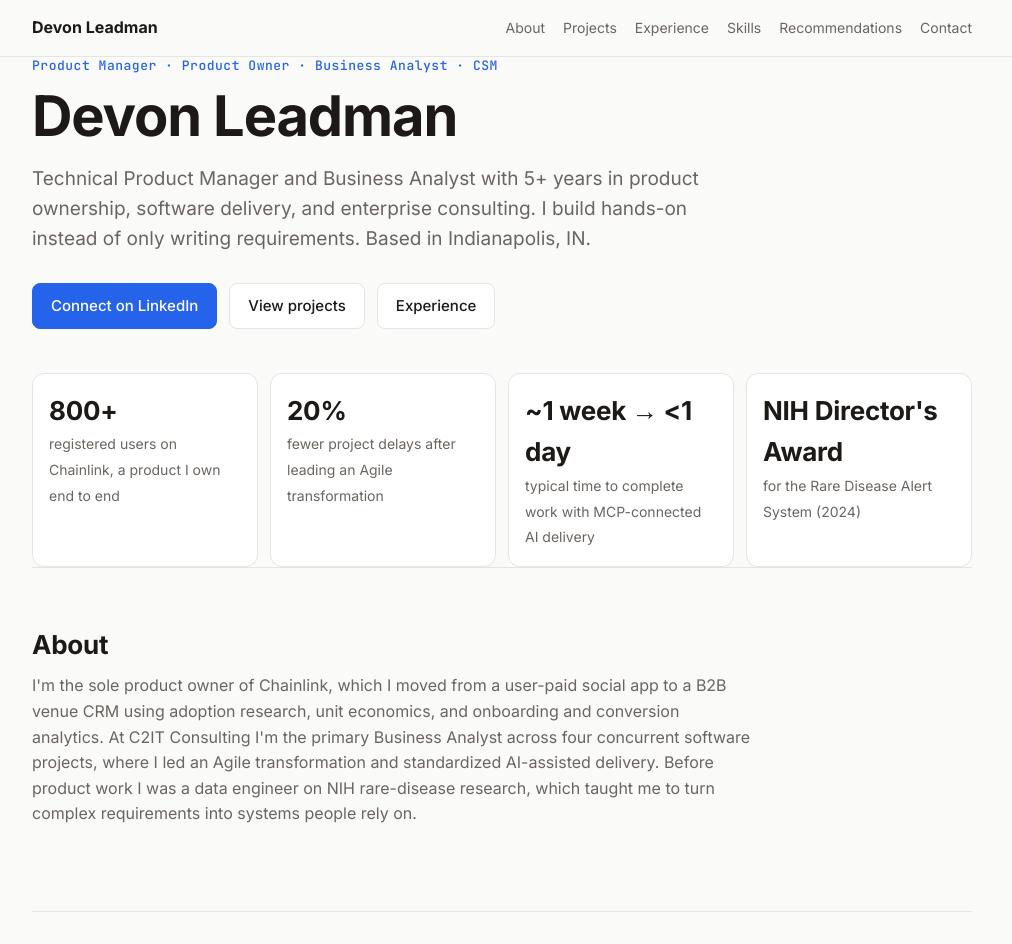
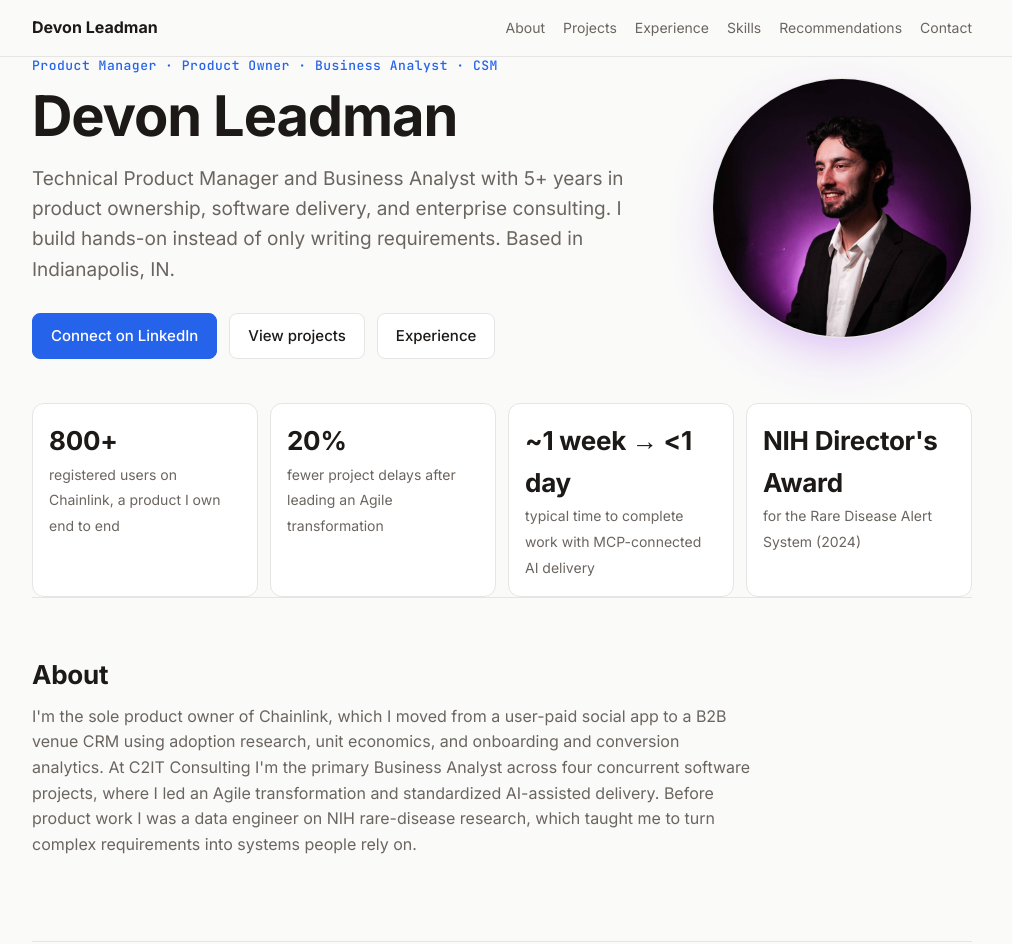
Before and after one commit to dleadmanps/dleadmanps.github.io, a plain HTML site: page index.html in a window 1280 px wide. Shown: the top 944 px of the page, without its empty margins (138-1150 px from the left). Drawn offline with Linux system fonts and the light colour scheme.

Commit message:
Add portrait photo to header
Co-Authored-By: Claude Opus 5.5 <noreply@anthropic.com>

```diff
--- a/index.html
+++ b/index.html
@@ -6,6 +6,7 @@
   <title>Devon Leadman — Product Manager</title>
   <meta name="description" content="Devon Leadman — Technical Product Manager, Business Analyst, and Certified ScrumMaster in Indianapolis, IN. Projects, experience, skills, and recommendations.">
   <meta property="og:title" content="Devon Leadman — Technical Product Manager">
+  <meta property="og:image" content="https://dleadmanps.github.io/assets/devon-leadman.jpg">
   <meta property="og:description" content="Product ownership, business analysis, and AI-assisted delivery. Projects, experience, and recommendations.">
   <link rel="preconnect" href="https://fonts.googleapis.com">
   <link rel="preconnect" href="https://fonts.gstatic.com" crossorigin>
@@ -37,6 +38,11 @@
     @media (max-width: 720px) { nav ul { display: none; } }
 
     header { padding: 88px 0 56px; }
+    .hero { display: grid; grid-template-columns: 1fr 260px; gap: 48px; align-items: center; }
+    .portrait { width: 260px; aspect-ratio: 1; border-radius: 50%; object-fit: cover; object-position: 55% 30%;
+                border: 1px solid var(--border); box-shadow: 0 20px 60px -20px rgba(147, 51, 234, .45); }
+    @media (max-width: 720px) { .hero { grid-template-columns: 1fr; gap: 28px; }
+      .portrait { width: 160px; order: -1; } }
     .eyebrow { font: 500 13px JetBrains Mono, monospace; color: var(--accent); letter-spacing: .04em; }
     h1 { font-size: clamp(36px, 7vw, 56px); line-height: 1.1; letter-spacing: -.02em; margin: 12px 0 16px; }
     .lede { font-size: 19px; color: var(--muted); max-width: 700px; }
@@ -106,6 +112,8 @@
   </nav>
 
   <header class="wrap">
+    <div class="hero">
+    <div>
     <div class="eyebrow">Product Manager · Product Owner · Business Analyst · CSM</div>
     <h1>Devon Leadman</h1>
     <p class="lede">Technical Product Manager and Business Analyst with 5+ years in product ownership, software delivery, and enterprise consulting. I build hands-on instead of only writing requirements. Based in Indianapolis, IN.</p>
@@ -113,6 +121,9 @@
       <a class="btn primary" href="https://www.linkedin.com/in/devon-leadman/">Connect on LinkedIn</a>
       <a class="btn" href="#projects">View projects</a>
       <a class="btn" href="#experience">Experience</a>
+    </div>
+    </div>
+    <img class="portrait" src="assets/devon-leadman.jpg" alt="Portrait of Devon Leadman" width="260" height="260">
     </div>
     <div class="stats">
       <div class="stat"><b>800+</b><span>registered users on Chainlink, a product I own end to end</span></div>
```
Also changed, not shown: assets/devon-leadman.jpg (added).
